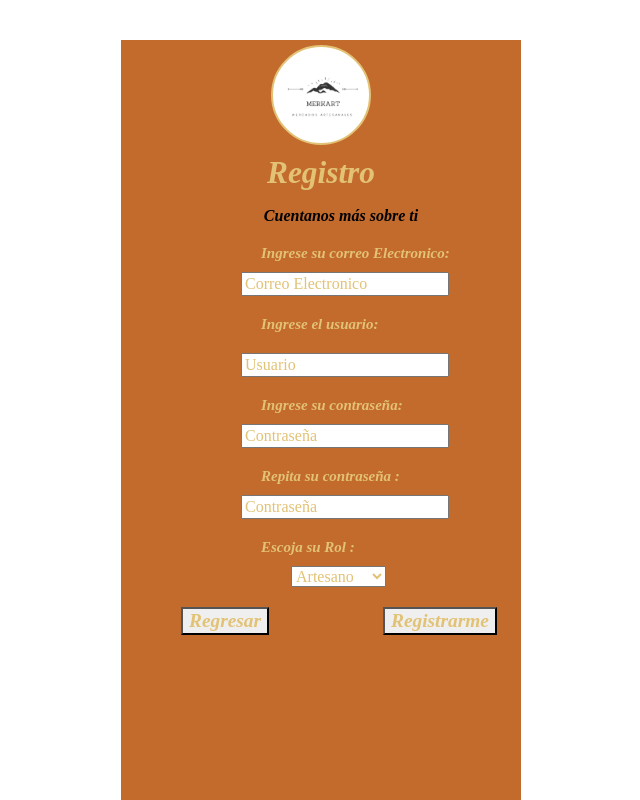
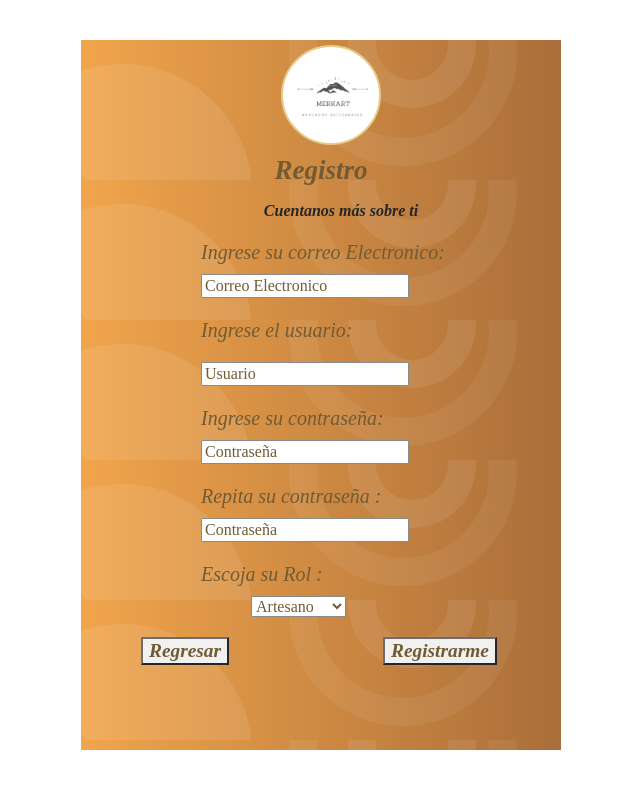
Before and after one commit to merkart/merkart-front, a React (Create React App) app: page /Registry in a window 1280 px wide. Shown: the top 800 px of the page, without its empty margins (319-959 px from the left). Built offline with nearby package versions, Linux system fonts and the light colour scheme; what google-maps-react would draw is missing.

Commit message:
Modificacion estilos SCSS del Login, Register y Nav-Bar

```diff
--- a/package.json
+++ b/package.json
@@ -17,6 +17,7 @@
     "react-credit-cards": "^0.8.3",
     "react-dom": "^17.0.2",
     "react-final-form": "^6.5.7",
+    "react-player": "^2.9.0",
     "react-router-dom": "5.3.0",
     "react-scripts": "4.0.3",
     "web-vitals": "^1.1.2"
--- a/src/Login/Login.js
+++ b/src/Login/Login.js
@@ -1,4 +1,5 @@
-import "./Login.css"
+import "./Login.scss"
+import ciclesImg from '../Home/assets/img/circles.png'
 import {login, Container, NavDropdown, Button, Offcanvas, Row, Col} from 'react-bootstrap';
 import {useHistory} from "react-router-dom";
 import {useState} from "react";
@@ -30,14 +31,16 @@ export const Login=({}) => {
         <login>
             <div className="container">
                 <div className="d-flex justify-content-center h-100">
-                    <div className="cuadrado">
+                    <div className="cuadrado" style={{
+                        backgroundImage:`url(${ciclesImg}), linear-gradient(to right, #EF962D, #9C5518)`
+                        }}>
                         <div className="Logo">
                         </div>
                         <div className="Titulo1">
                             <p className="Titulo1"><center>Bienvenidos</center></p>
                         </div>
                         <h3>Ingrese su usuario:</h3>
-                        <div className="Email">
+                        <div className="Email" style={{color: "#5A3F11"}}>
                             <input type="text" onChange={hanldeEmailChanhe} placeholder="Email" />
                         </div>
                         <h3>Ingrese su contraseña:</h3>
--- a/src/Login/Login.css
+++ b/src/Login/Login.scss
@@ -2,14 +2,16 @@
     height: 100%;
     align-content: center;
 }
-.cuadrado {
+/*.cuadrado {
     height: 450px;
     margin-top: 100px;
     margin-bottom: auto;
     width: 400px;
-    border: #e2c275;
-    background-color:#c36a2d;
-}
+    border: blue;
+    /*border: #e2c275;
+    /*background-color:linear-gradient(to right, #EF962D, #9C5518);
+    background-color: blue;
+}*/
 .Logo{
     background-image: url("Logo.jpeg");
     background-size: 100px;
@@ -21,18 +23,19 @@
     margin-top: 20px;
     margin-left: 150px;
 }
-.Titulo1 {
+/*.Titulo1 {
     margin-top: 20px;
     color: #e2c275;
     font: oblique bold 150% cursive
-}
+}*/
 
-h3{
+/*h3{
     margin-top: 20px;
     font-size: 20px;
-    color: #e2c275;
+    color: blue;
+    /*color: #e2c275;
     margin-left:100px;
-}
+}*/
 .Email{
     margin-left: 100px;
     margin-top: 20px;
@@ -45,13 +48,13 @@ h3{
     margin-left: 100px;
 }
 .BotonRegistro{
-    color: #e2c275;
+    color: #5A3F11;
     margin-top: 10px;
     margin-left: 10px;
     font: oblique bold 110% cursive
 }
 .BotonInicio{
-    color: #e2c275;
+    color: #5A3F11;
     margin-left: 10px;
     margin-top: 10px;
     font: oblique bold 110% cursive
--- a/src/RegistryArtesan/RegistryArtesan.js
+++ b/src/RegistryArtesan/RegistryArtesan.js
@@ -1,4 +1,5 @@
-import "./RegistryArtesan.css"
+import "./RegistryArtesan.scss"
+import ciclesImg from '../Home/assets/img/circles.png'
 import {registroA, Row, Col} from 'react-bootstrap';
 
 export const RegistroArtesano = ({}) => {
@@ -6,7 +7,9 @@ export const RegistroArtesano = ({}) => {
         <registroA>
             <div className="container">
                 <div className="d-flex justify-content-center h-100">
-                    <div className="cuadrado">
+                    <div className="cuadradoRegArt" style={{
+                        backgroundImage:`url(${ciclesImg}), linear-gradient(to right, #EF962D, #9C5518)`
+                        }}>
                         <div className="Logo">
                         </div>
                         <div className="Titulo1">
--- a/src/RegistryArtesan/RegistryArtesan.css
+++ b/src/RegistryArtesan/RegistryArtesan.scss
@@ -1,14 +1,17 @@
 .container{
     height: 100%;
     align-content: center;
+    padding-bottom: 50px;
 }
-.cuadrado {
+.cuadradoRegArt {
     height: 970px;
     margin-top: 40px;
     margin-bottom: auto;
     width: 400px;
     border: #e2c275;
-    background-color:#c36a2d;
+    background-color:linear-gradient(to right, #EF962D, #9C5518);
+    opacity: 0.85;
+
 }
 .Logo{
     background-image: url("Logo.jpeg");
@@ -21,13 +24,11 @@
     margin-top: 05px;
     margin-left: 150px;
 }
-.Titulo1 {
+/*.Titulo1 {
     color: #e2c275;
     font: oblique bold 140% cursive
+}*/
 
-
-
-}
 .Subtitulo{
     color: black;
     margin-left: 20px;
@@ -36,13 +37,13 @@
 
 }
 
-h3{
+/*h3{
     font: oblique bold 100% cursive ;
     margin-top: 20px;
     font-size: 15px;
     color: #e2c275;
     margin-left:120px;
-}
+}*/
 
 .TipoDeId{
     color-font:blue;
@@ -51,7 +52,7 @@ h3{
     margin-top: 10px;
 }
 option, select{
-    color: #e2c275;
+    color: #5A3F11;
 }
 .NumeroId{
     margin-left: 120px;
@@ -85,12 +86,12 @@ option, select{
     margin-top: 10px;
 
 }
-::placeholder {
-    color: #e2c275;
-}
+/*::placeholder {
+    color: #5A3F11;
+}*/
 
 .BotonContinuar{
-    color: #e2c275;
+    color: #5A3F11;
     margin-top: 10px;
     margin-left: 80px;
     font: oblique bold 110% cursive
--- a/src/RegistryPerson/RegistryPerson.js
+++ b/src/RegistryPerson/RegistryPerson.js
@@ -1,4 +1,5 @@
-import "./RegistryPerson.css"
+import "./RegistryPerson.scss"
+import ciclesImg from '../Home/assets/img/circles.png'
 import {registroP, Row, Col} from 'react-bootstrap';
 
 export const RegistryPerson = ({}) => {
@@ -6,8 +7,10 @@ export const RegistryPerson = ({}) => {
         <registroP>
             <div className="container">
                 <div className="d-flex justify-content-center h-100">
-                    <div className="cuadrado">
-                        <div className="Logo">
+                    <div className="cuadradoRegPer" style={{
+                        backgroundImage:`url(${ciclesImg}), linear-gradient(to right, #EF962D, #9C5518)`
+                        }}>
+                        <div className="LogoRegPer">
                         </div>
                         <div className="Titulo1">
                             <p className="Titulo1">
--- a/src/RegistryPerson/RegistryPerson.css
+++ b/src/RegistryPerson/RegistryPerson.scss
@@ -2,43 +2,45 @@
     height: 100%;
     align-content: center;
 }
-.cuadrado {
-    height: 680px;
+.cuadradoRegPer {
+    height: 710px;
     margin-top: 40px;
     margin-bottom: auto;
     width: 480px;
     border: #e2c275;
-    background-color:#c36a2d;
+    background-color:linear-gradient(to right, #EF962D, #9C5518);
+    opacity: 0.85;
 }
-.Logo{
+.LogoRegPer{
     background-image: url("Logo.jpeg");
     background-size: 100px;
+    position: center;
     width: 100px;
     height: 100px;
     border: 2px solid;
     color:  #e2c275;
     border-radius: 100px;
     margin-top: 05px;
-    margin-left: 180px;
+    margin-left: 200px;
 }
-.Titulo1 {
+/*.Titulo1 {
     margin-top: 10px;
     color: #e2c275;
     font: oblique bold 130% cursive
 
-}
+}*/
 .Subtitulo{
     margin-top: 00px;
     color: black;
     font: oblique bold 100% cursive
 }
 
-h3{
+/*h3{
     margin-top: 20px;
     font-size: 20px;
     color: #e2c275;
     margin-left:100px;
-}
+}*/
 .Correo{
     border: #c36a2d;
     margin-left: 100px;
@@ -64,13 +66,13 @@ h3{
 }
 
 .BotonR{
-    color: #e2c275;
+    color: #5A3F11;
     margin-top: 10px;
     margin-left: 20px;
     font: oblique bold 110% cursive
 }
 .BotonRe{
-    color: #e2c275;
+    color: #5A3F11;
     margin-left: 20px;
     margin-top: 10px;
     font: oblique bold 110% cursive
--- a/src/global.scss
+++ b/src/global.scss
@@ -39,3 +39,34 @@
   border: grey;
   border-radius: 5px;
 }
+
+.cuadrado {
+  height: 450px;
+  margin-top: 100px;
+  margin-bottom: auto;
+  width: 400px;
+  /*border: blue;*/
+  border: #e2c275;
+  background-color:linear-gradient(to right, #EF962D, #9C5518);
+  /*background-color: blue;*/
+  opacity: 0.85;
+}
+
+.Titulo1 {
+  margin-top: 10px;
+  color: #5A3F11;
+  font: oblique bold 130% cursive
+
+}
+
+h3{
+  margin-top: 20px;
+  font-size: 20px;
+  /*color: blue;*/
+  color: #5A3F11;
+  margin-left:100px;
+}
+
+::placeholder {
+  color: #5A3F11;
+}
--- a/src/nav-bar/NavBar.js
+++ b/src/nav-bar/NavBar.js
@@ -1,5 +1,6 @@
 import {Navbar, Nav, Container, NavDropdown, Button, Offcanvas} from 'react-bootstrap';
 import {Link, Route} from "react-router-dom";
+import lineasImg from '../Home/assets/img/lineasArt.png'
 import "./styles.scss"
 import SearchBar from "./SearchBar";
 export const NavBar = ()=>{
@@ -7,7 +8,7 @@ export const NavBar = ()=>{
 
     return(
         <>
-        <Navbar  fixed={"top"} className="nav-orange-bg"  expand="true">
+        <Navbar  fixed={"top"} className="nav-orange-pag"  expand="true" >
             <Container fluid >
                 <Navbar.Toggle aria-controls="basic-navbar-nav" className={"order-0"} />
                 <Navbar.Offcanvas
@@ -28,7 +29,7 @@ export const NavBar = ()=>{
                         <SearchBar/>
 
                         <Nav.Link className="link-color" href="/">Home</Nav.Link>
-                        <Nav.Link className="link-color" href="/carrito">carrito de compras</Nav.Link>
+                        <Nav.Link className="link-color" href="/carrito">Carrito de compras</Nav.Link>
                         <Nav.Link className="link-color" href="/historial">Historial</Nav.Link>
                         <Nav.Link className="link-color" href="/categorias">Categorias</Nav.Link>
                         <Nav.Link  className="link-color" href="/historias">Historias</Nav.Link>
--- a/src/nav-bar/styles.scss
+++ b/src/nav-bar/styles.scss
@@ -1,8 +1,17 @@
 .body {
 
 }
+.nav-orange-pag {
+    /*background-color: rgb(255, 136, 0) !important;*/
+    background: url('../Home/assets/img/lineasArt.png'),repeat linear-gradient(to right, #EF962D, #9C5518)!important;
+    /*opacity: 0.85;*/
+}
+
+
 .nav-orange-bg {
-    background-color: rgb(255, 136, 0) !important;
+    background: linear-gradient(to right, #EF962D, #9C5518) !important;
+    /*background: url('../Home/assets/img/lineasArt.png'), linear-gradient(to right, #EF962D, #9C5518)!important;*/
+    opacity: 0.85 ;
 }
 .logo {
     background-image: url("MerkartLogo.jpeg");
```
Also changed, not shown: src/Home/assets/img/lineasArt.png (added), 1 other file (tests, documents, lock files or other folders).
